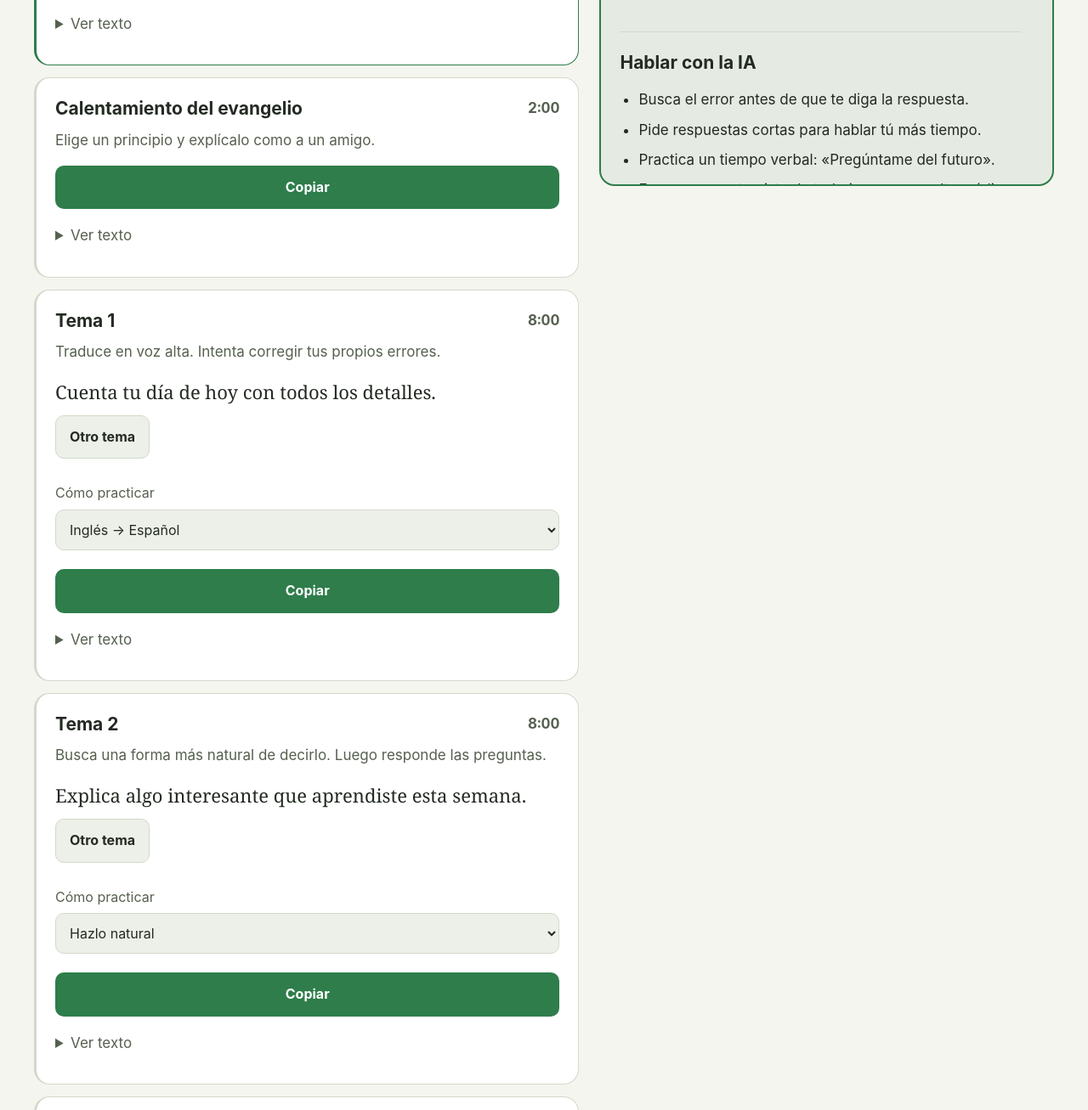
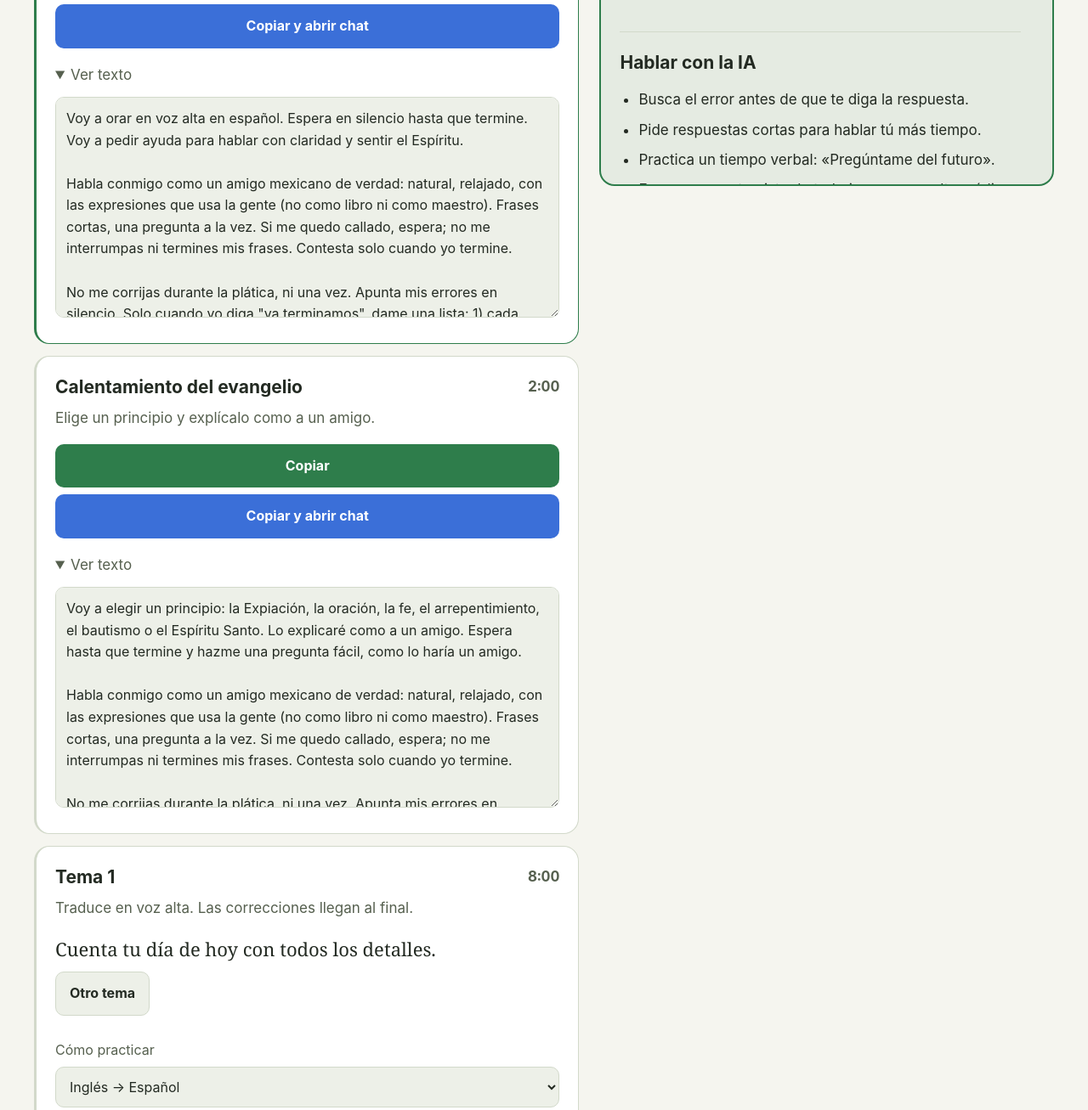
Before and after one commit to jacobfales/spanish-app, a plain HTML site: page index.html in a window 1280 px wide. Shown: the part 948-2255 px from the top of the page at 85% size. Drawn offline with Linux system fonts and the light colour scheme; no server answers.

Commit message:
Natural prompts, corrections only at the end, copy-and-open button
Co-Authored-By: Claude Opus 5.5 <noreply@anthropic.com>

```diff
--- a/app.css
+++ b/app.css
@@ -481,3 +481,5 @@ footer {
     scroll-behavior:auto;
   }
 }
+
+.copy.go{margin-top:8px;background:#3b6fd8;color:#fff}
--- a/app.js
+++ b/app.js
@@ -1,32 +1,33 @@
 'use strict';
 const $ = id => document.getElementById(id);
-const WAIT = "Antes de hablar, espera. Dame tiempo para pensar. Si me callo, no hables: espera por lo menos 5 segundos. Si quieres, di solo 'Tómate tu tiempo' o 'Sigue' y espera otra vez. Responde solo cuando yo diga 'listo' o cuando claramente terminé. Nunca me interrumpas. Habla despacio y con frases cortas.";
-const FIX = 'Si cometo un error, no me des la respuesta: dime que hay un error y déjame arreglarlo yo. Al final, dame 2 palabras más avanzadas. Guarda automáticamente las palabras nuevas y mis correcciones en Anki si tienes esa función disponible. Si no puedes guardarlas, dámelas listas para añadir a Anki y no digas que las guardaste.';
+const CHAT = 'https://claude.ai/chat/e1bd86ee-3e1b-43f4-b792-4cc30eef4ae7';
+const WAIT = "Habla conmigo como un amigo mexicano de verdad: natural, relajado, con las expresiones que usa la gente (no como libro ni como maestro). Frases cortas, una pregunta a la vez. Si me quedo callado, espera; no me interrumpas ni termines mis frases. Contesta solo cuando yo termine.";
+const FIX = 'No me corrijas durante la plática, ni una vez. Apunta mis errores en silencio. Solo cuando yo diga "ya terminamos", dame una lista: 1) cada error así: lo que dije → cómo lo diría un nativo; 2) 2 palabras o frases nuevas que me sirvan. Si puedes guardar en Anki, guárdalas; si no, solo dame la lista y no digas que las guardaste.';
 const prompts = {
- 'Inglés → Español':'Dime una frase en inglés. Yo la digo en español. Corrígeme y dame la forma más natural. Sube la dificultad poco a poco.',
- 'Español → Inglés':'Dime una frase en español, rápido y natural, como habla la gente. Yo la digo en inglés. Así entreno el oído.',
- 'Intérprete legal':'Tú eres un abogado (habla en inglés) y un cliente hispano (habla en español). Explica un poder notarial, una directiva médica o un formulario HIPAA. Yo interpreto los dos lados. Corrige mis palabras legales.',
- 'Misionero en español':'Lee una frase del evangelio en inglés (de Predicad Mi Evangelio o una escritura). Yo la digo en español, como si enseñara una lección.',
- 'Hazlo natural':'Dime una frase en español que suena a gringo, traducida palabra por palabra. Yo la digo como lo diría un nativo. Incluye falsos amigos (embarazada, actual, realizar).',
- 'Profesor':'Actúa como un profesor universitario escéptico. Después de que hable, hazme preguntas difíciles, una a la vez, y pregúntame por qué.',
- 'Debate':'Vamos a debatir. Yo elijo un tema y tú tomas el lado contrario. Desafía mis argumentos y no me dejes ganar fácil.',
- 'Amigo':'Actúa como un amigo latino de mi edad. Habla natural, con expresiones comunes, y cuéntame cosas de tu vida también. Respuestas cortas para que yo hable más.',
- 'Cliente':'Actúa como un cliente hispano de 65 años que viene a mi oficina para hacer un fideicomiso. Hazme preguntas sobre testamentos, poderes y qué pasa cuando uno muere.',
- 'Entrevista':'Actúa como entrevistador para un trabajo en una firma de abogados. Hazme preguntas de entrevista reales, una a la vez.',
- 'Investigador':'Actúa como un investigador con dudas sinceras sobre la Iglesia. Hazme preguntas difíciles mientras te enseño una lección.',
- 'Periodista':'Actúa como un periodista que me entrevista sobre mi vida, mi misión y mis metas. Pide detalles y ejemplos.',
- 'Subjuntivo':'Hazme preguntas que me obliguen a usar el subjuntivo (ojalá, es importante que, si hubiera…). Una pregunta a la vez.',
- 'Futuro':'Hazme preguntas sobre mis planes y el futuro, para que use el futuro y el condicional. Una pregunta a la vez.',
- 'Sin vergüenza':'Me da mucha vergüenza hablar español. Ayúdame a hablar sin miedo. Hazme preguntas fáciles sobre mi vida (mi carrera, mis notas, mi familia) y sube poco a poco. No corrijas cada error: corrige solo lo que no se entiende. Si me trabo, dime "sigue, vas bien" y espera. Celebra cuando hable más de 30 segundos sin parar. Al final, dime 2 cosas que hice bien.',
- 'Escena real':'Hagamos una escena de la vida real: tú eres el doctor, el mecánico o el empleado del banco (tú eliges). Yo soy el cliente con un problema.'
+ 'Inglés → Español':"Dime frases en inglés, de las que dice la gente en la vida diaria. Yo las digo en español y tú sigues con la siguiente. Sube la dificultad poco a poco.",
+ 'Español → Inglés':"Dime frases en español rápido y natural, como habla la gente en la calle. Yo las digo en inglés. Así entreno el oído.",
+ 'Intérprete legal':"Tú eres un abogado (en inglés) y también un cliente hispano (en español). Hablen de un poder notarial, una directiva médica o un formulario HIPAA. Yo interpreto los dos lados.",
+ 'Misionero en español':"Léeme una frase del evangelio en inglés (de Predicad Mi Evangelio o una escritura). Yo la digo en español, como si enseñara una lección.",
+ 'Hazlo natural':"Dime una frase en español que suena a gringo, traducida palabra por palabra. Yo la digo como un nativo y tú sigues con otra. Incluye falsos amigos (embarazada, actual, realizar).",
+ 'Profesor':"Eres un profesor universitario escéptico. Después de que hable, hazme preguntas difíciles, una a la vez, y pregúntame por qué.",
+ 'Debate':"Vamos a debatir. Tú tomas el lado contrario al mío. Pícame, desafía mis argumentos y no me dejes ganar fácil.",
+ 'Amigo':"Eres mi compa latino de mi edad. Platica como en la vida real: cuéntame cosas tuyas también, échale humor y usa expresiones comunes. Respuestas cortas para que yo hable más.",
+ 'Cliente':"Eres un señor hispano de 65 años que viene a mi oficina para hacer un fideicomiso. Habla como cliente de verdad: con dudas, historias de tu familia y preguntas sobre testamentos, poderes y qué pasa cuando uno muere.",
+ 'Entrevista':"Eres entrevistador para un trabajo en una firma de abogados. Hazme preguntas de entrevista reales, una a la vez.",
+ 'Investigador':"Eres un investigador con dudas sinceras sobre la Iglesia. Hazme preguntas difíciles mientras te enseño, como lo haría una persona real.",
+ 'Periodista':"Eres un periodista que me entrevista sobre mi vida, mi misión y mis metas. Pide detalles y ejemplos.",
+ 'Subjuntivo':"Platícame de cosas que me obliguen a usar el subjuntivo (ojalá, es importante que, si hubiera…). Una pregunta a la vez.",
+ 'Futuro':"Pregúntame por mis planes y el futuro, para que use el futuro y el condicional. Una pregunta a la vez.",
+ 'Sin vergüenza':"Me da mucha vergüenza hablar español. Hazme preguntas fáciles sobre mi vida (mi carrera, mis notas, mi familia) y sube poco a poco. Si no me entiendes, solo pregúntame qué quise decir. Si me trabo, dime \"sigue, vas bien\" y espera. Celebra cuando hable más de 30 segundos sin parar. Al final, dime 2 cosas que hice bien.",
+ 'Escena real':"Hagamos una escena de la vida real: tú eres el doctor, el mecánico o el empleado del banco (tú eliges). Yo soy el cliente con un problema. Actúa como alguien de verdad, no como maestro."
 };
 const topics = ['Cuenta tu día de hoy con todos los detalles.','Explica algo interesante que aprendiste esta semana.','Piensa en una noticia reciente y da tu opinión por 3 minutos.','¿Debes decirle la verdad a un amigo aunque lo lastime?','Defiende o critica una regla de BYU.','¿Las redes sociales hacen más daño que bien?','Compara la cultura de tu misión con la de Utah.','Si pudieras cambiar una ley de Estados Unidos, ¿cuál sería y por qué?','Describe a la persona que más admiras y por qué.','Explica cómo hacer tu comida favorita, paso a paso.','¿Qué harías con un millón de dólares?','¿Debería la universidad ser gratis?','Cuenta el momento más difícil de tu misión y qué aprendiste.','Explica cómo funciona un fideicomiso a alguien de 60 años.','¿La inteligencia artificial ayuda o perjudica a los estudiantes?','Explica un dato interesante que leíste en español.','Imagina que eres alcalde de Provo. ¿Qué cambias primero?','Elige: un trabajo que paga mucho lejos de tu familia, o uno normal cerca.','Habla de tu carrera y tus notas: ¿qué estudias, cómo te va y por qué?'];
 function read(key, fallback) { try { return JSON.parse(localStorage.getItem(key)) ?? fallback; } catch { return fallback; } }
 function save(key, value) { try { localStorage.setItem(key, JSON.stringify(value)); } catch { /* La sesión sigue aunque el almacenamiento esté bloqueado. */ } }
 const blocks = [
  {name:'Oración',seconds:60,instruction:'Ora en voz alta. Pide ayuda para hablar con claridad y sentir el Espíritu.',fixed:'Voy a orar en voz alta en español. Espera en silencio hasta que termine. Voy a pedir ayuda para hablar con claridad y sentir el Espíritu.'},
- {name:'Calentamiento del evangelio',seconds:120,instruction:'Elige un principio y explícalo como a un amigo.',fixed:'Voy a elegir un principio: la Expiación, la oración, la fe, el arrepentimiento, el bautismo o el Espíritu Santo. Lo explicaré como a un amigo. Espera hasta que termine, hazme una pregunta fácil y ayúdame a corregir mis errores.'},
- {name:'Tema 1',seconds:480,instruction:'Traduce en voz alta. Intenta corregir tus propios errores.',prompt:'Inglés → Español',topic:topics[0]},
+ {name:'Calentamiento del evangelio',seconds:120,instruction:'Elige un principio y explícalo como a un amigo.',fixed:'Voy a elegir un principio: la Expiación, la oración, la fe, el arrepentimiento, el bautismo o el Espíritu Santo. Lo explicaré como a un amigo. Espera hasta que termine y hazme una pregunta fácil, como lo haría un amigo.'},
+ {name:'Tema 1',seconds:480,instruction:'Traduce en voz alta. Las correcciones llegan al final.',prompt:'Inglés → Español',topic:topics[0]},
  {name:'Tema 2',seconds:480,instruction:'Busca una forma más natural de decirlo. Luego responde las preguntas.',prompt:'Hazlo natural',topic:topics[1]},
  {name:'Tema 3 (Debate)',seconds:480,instruction:'Elige un lado y defiéndelo. Al final, pide tus dos palabras para Anki.',prompt:'Debate',topic:topics[5]},
  {name:'Cierre del evangelio',seconds:180,instruction:'Enseña el principio del calentamiento y responde una pregunta difícil.',fixed:prompts.Investigador+' Pregúntame qué principio expliqué en el calentamiento y hazme una pregunta difícil sobre él.'}
@@ -35,7 +36,7 @@ const choices = read('spanish-choices', []);
 blocks.forEach((block, i) => {
  if (block.topic && choices[i]) { if(topics.includes(choices[i].topic)) block.topic=choices[i].topic; if(prompts[choices[i].prompt] && (i!==4 || choices[i].prompt==='Debate')) block.prompt=choices[i].prompt; }
 });
-function fullPrompt(b) { return [WAIT, b.fixed || `Tema: ${b.topic}\n${prompts[b.prompt]}`, FIX].join('\n\n'); }
+function fullPrompt(b) { return [b.fixed || `Hablemos de esto: ${b.topic}\n${prompts[b.prompt]}`, WAIT, FIX].join('\n\n'); }
 function storeChoices(){save('spanish-choices',blocks.map(b=>({topic:b.topic,prompt:b.prompt})));}
 async function copyText(text, area, status, button) {
  let copied=false;
@@ -46,7 +47,7 @@ async function copyText(text, area, status, button) {
   try {copied=document.execCommand('copy');} catch {copied=false;}
   input.remove();button.focus({preventScroll:true});
  }
- if(copied){status.textContent='¡Copiado!';button.textContent='¡Copiado!';setTimeout(()=>{button.textContent='Copiar';status.textContent='';},2200);}
+ if(copied){const label=button.dataset.label||(button.dataset.label=button.textContent);status.textContent='¡Copiado!';button.textContent='¡Copiado!';setTimeout(()=>{button.textContent=label;status.textContent='';},2200);}
  else {area.closest('details').open=true;area.focus();area.select();status.textContent='Mantén pulsado el texto y elige Copiar.';}
 }
 blocks.forEach((b,i)=>{
@@ -62,12 +63,14 @@ blocks.forEach((b,i)=>{
  }
  const copy=document.createElement('button');copy.className='copy';copy.textContent='Copiar';copy.setAttribute('aria-label',`Copiar texto de ${b.name}`);
  const status=document.createElement('p');status.className='copy-status';status.setAttribute('role','status');
- const details=document.createElement('details');details.className='prompt-view';
+ const go=document.createElement('button');go.className='copy go';go.textContent='Copiar y abrir chat';go.setAttribute('aria-label',`Copiar texto de ${b.name} y abrir el chat`);
+ const details=document.createElement('details');details.className='prompt-view';details.open=true;
  const summary=document.createElement('summary');summary.textContent='Ver texto';
  const area=document.createElement('textarea');area.readOnly=true;area.setAttribute('aria-label',`Texto de ${b.name}`);
- details.append(summary,area);card.append(copy,status,details);$('blocks').append(card);
+ details.append(summary,area);card.append(copy,go,status,details);$('blocks').append(card);
  function update(){area.value=fullPrompt(b);status.textContent='';}update();
  copy.onclick=()=>copyText(fullPrompt(b),area,status,copy);
+ go.onclick=()=>{copyText(fullPrompt(b),area,status,go);window.open(CHAT,'_blank','noopener');};
 });
 function format(s){s=Math.max(0,Math.ceil(s));return `${Math.floor(s/60)}:${String(s%60).padStart(2,'0')}`;}
 let audio;
--- a/sw.js
+++ b/sw.js
@@ -1,6 +1,6 @@
 'use strict';
 // Cambia esta versión cuando cambies el HTML, CSS, JS o los iconos.
-const CACHE = 'spanish-v9';
+const CACHE = 'spanish-v10';
 const ASSETS = ['./','index.html','gramatica.html','app.css','app.js','manifest.webmanifest','vocab.json','icons/icon-180.png','icons/icon-192.png','icons/icon-512.png'];
 self.addEventListener('install',event=>{event.waitUntil(caches.open(CACHE).then(cache=>cache.addAll(ASSETS)).then(()=>self.skipWaiting()));});
 self.addEventListener('activate',event=>{event.waitUntil(caches.keys().then(keys=>Promise.all(keys.filter(key=>key.startsWith('spanish-')&&key!==CACHE).map(key=>caches.delete(key)))).then(()=>self.clients.claim()));});
```
